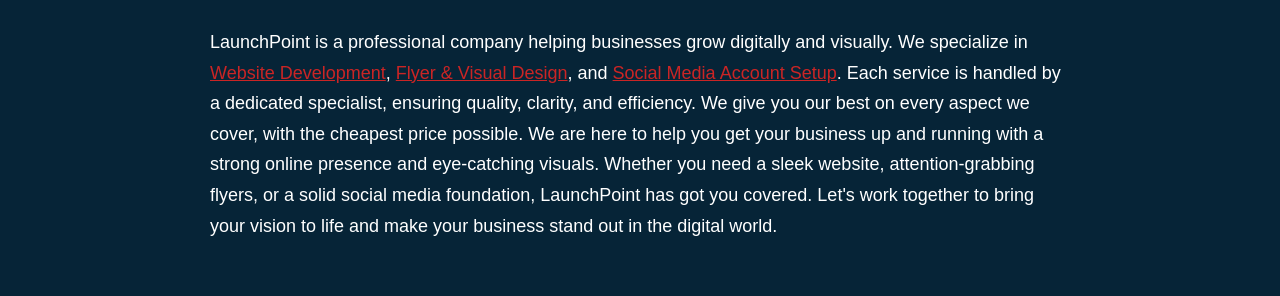
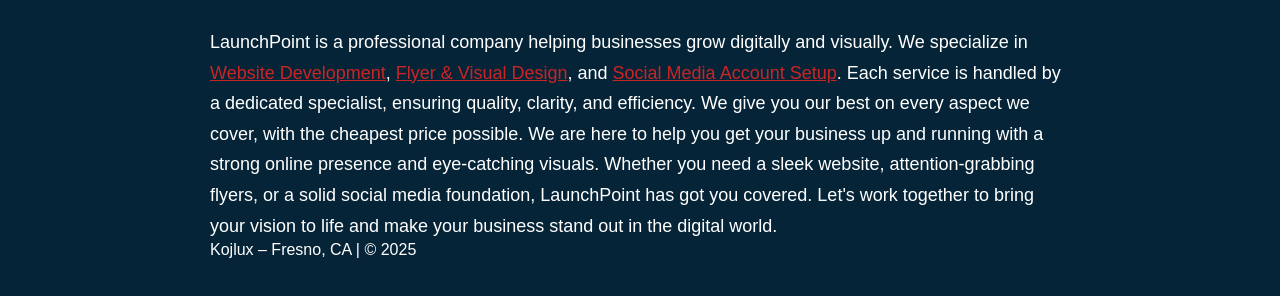
Before and after one commit to mec558/LaunchPoint, a plain HTML site: page index.html in a window 1280 px wide. Shown: the part 206-502 px from the top of the page. Drawn offline with Linux system fonts and the light colour scheme.

Commit message:
Update index.html

```diff
--- a/index.html
+++ b/index.html
@@ -224,6 +224,10 @@
         <div class="home-article">
             LaunchPoint is a professional company helping businesses grow digitally and visually. We specialize in <span class="highlight" onclick="openTab('website')">Website Development</span>, <span class="highlight" onclick="openTab('flyers')">Flyer & Visual Design</span>, and <span class="highlight" onclick="openTab('social')">Social Media Account Setup</span>. Each service is handled by a dedicated specialist, ensuring quality, clarity, and efficiency. We give you our best on every aspect we cover, with the cheapest price possible. We are here to help you get your business up and running with a strong online presence and eye-catching visuals. Whether you need a sleek website, attention-grabbing flyers, or a solid social media foundation, LaunchPoint has got you covered. Let's work together to bring your vision to life and make your business stand out in the digital world.
         </div>
+         <footer>
+    <p>Kojlux – Fresno, CA | © 2025</p>
+  </footer>
+
     </div>
 
     <!-- Get Website -->
```
